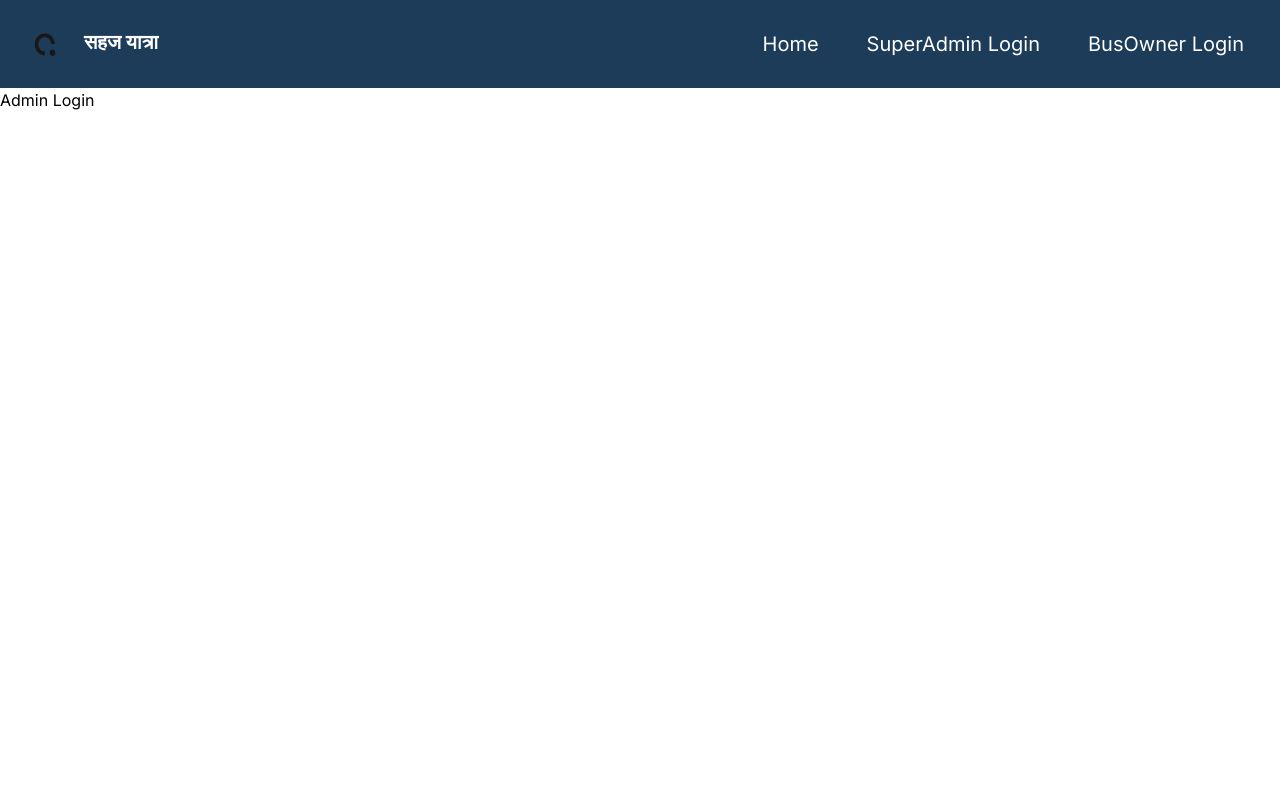
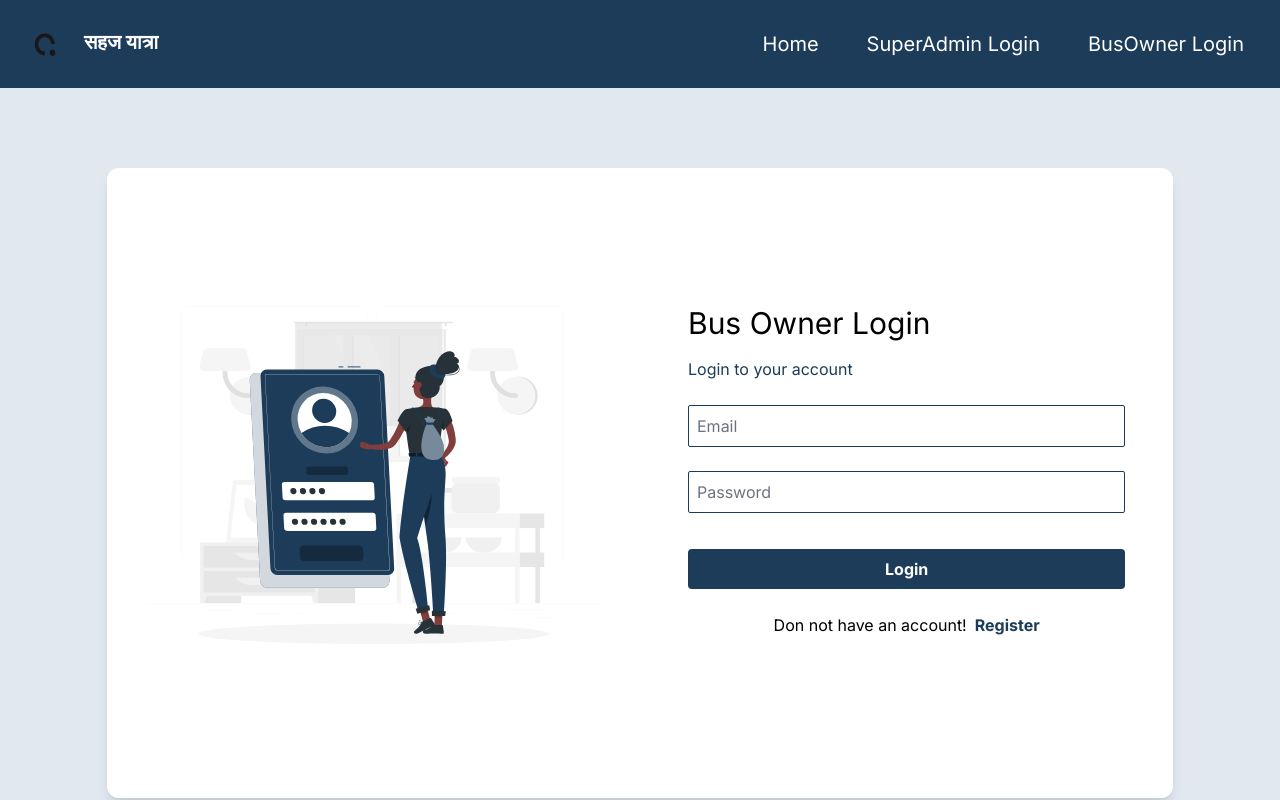
Before and after one commit to PramisGrg/Sahaj-Yatra, a Next.js app: page /auth/login/adminlogin in a window 1280 px wide. Shown: the top 800 px of the page. Built offline with nearby package versions, Linux system fonts and the light colour scheme.

Commit message:
Admin and SuperAdmion login

```diff
--- a/app/auth/login/adminlogin/page.js
+++ b/app/auth/login/adminlogin/page.js
@@ -1,11 +1,67 @@
 import React from "react";
 import Navbar from "@/components/Navbar";
+import Image from "next/image";
+import Login from "@/public/assets/Login.svg";
+import Link from "next/link";
+import Footer from "@/components/Footer";
 
 const page = () => {
   return (
     <div>
       <Navbar />
-      <h1>Admin Login</h1>
+      <section className="min-h-screen py-20 bg-slate-200">
+        <div className="container mx-auto">
+          <div className="items-center flex flex-col md:flex-row w-10/12 bg-white rounded-xl mx-auto shadow-lg">
+            <div className="w-full md:w-1/2 flex flex-col items-center justify-center p-10">
+              <Image
+                className="w-[550px] h-[550px]"
+                alt="Login picture"
+                src={Login}
+              />
+            </div>
+            <div className="w-full md:w-1/2 px-12">
+              <h2 className="text-3xl mb-4">Bus Owner Login</h2>
+              <p className="text-primary mb-4">Login to your account</p>
+              <form>
+                <div className="mt-6">
+                  <input
+                    type="text"
+                    placeholder="Email"
+                    className="border rounded-sm border-primary p-2 w-full"
+                    name="email"
+                  ></input>
+                </div>
+                <div className="mt-6">
+                  <input
+                    type="password"
+                    placeholder="Password"
+                    className="border rounded-sm border-primary p-2 w-full"
+                    name="password"
+                  ></input>
+                </div>
+                <div className="mt-6">
+                  <button
+                    type="submit"
+                    className="w-full bg-primary text-white hover:text-secondary font-bold p-2 mt-3 rounded items-center hover:scale-105 duration-300"
+                  >
+                    Login
+                  </button>
+                  <p className="flex justify-center my-6 items-center">
+                    Don not have an account!
+                    <Link
+                      className="text-primary hover:text-secondary font-bold ml-2"
+                      href="/auth/userregister"
+                    >
+                      Register
+                    </Link>
+                  </p>
+                </div>
+              </form>
+            </div>
+          </div>
+        </div>
+      </section>
+      <Footer />
     </div>
   );
 };
--- a/app/auth/login/superadminlogin/page.js
+++ b/app/auth/login/superadminlogin/page.js
@@ -1,9 +1,58 @@
 import React from "react";
+import Navbar from "@/components/Navbar";
+import Image from "next/image";
+import Login from "@/public/assets/Login.svg";
+import Link from "next/link";
+import Footer from "@/components/Footer";
 
 const page = () => {
   return (
     <div>
-      <h1>superadmin login</h1>
+      <Navbar />
+      <section className="min-h-screen py-20 bg-slate-200">
+        <div className="container mx-auto">
+          <div className="items-center flex flex-col md:flex-row w-10/12 bg-white rounded-xl mx-auto shadow-lg">
+            <div className="w-full md:w-1/2 flex flex-col items-center justify-center p-10">
+              <Image
+                className="w-[550px] h-[550px]"
+                alt="Login picture"
+                src={Login}
+              />
+            </div>
+            <div className="w-full md:w-1/2 px-12">
+              <h2 className="text-3xl mb-4">Super Admin Login</h2>
+              <p className="text-primary mb-4">Login to your account</p>
+              <form>
+                <div className="mt-6">
+                  <input
+                    type="text"
+                    placeholder="Email"
+                    className="border rounded-sm border-primary p-2 w-full"
+                    name="email"
+                  ></input>
+                </div>
+                <div className="mt-6">
+                  <input
+                    type="password"
+                    placeholder="Password"
+                    className="border rounded-sm border-primary p-2 w-full"
+                    name="password"
+                  ></input>
+                </div>
+                <div className="mt-6">
+                  <button
+                    type="submit"
+                    className="w-full bg-primary text-white hover:text-secondary font-bold p-2 mt-3 rounded items-center hover:scale-105 duration-300"
+                  >
+                    Login
+                  </button>
+                </div>
+              </form>
+            </div>
+          </div>
+        </div>
+      </section>
+      <Footer />
     </div>
   );
 };
--- a/components/Navbar.js
+++ b/components/Navbar.js
@@ -18,11 +18,11 @@ const Navbar = () => {
     },
     {
       title: "SuperAdmin Login",
-      link: "/superAdmin-login",
+      link: "/auth/login/superadminlogin",
     },
     {
       title: "BusOwner Login",
-      link: "/busOwner-login",
+      link: "/auth/login/adminlogin",
     },
   ];
 
```
Also changed, not shown: app/auth/register/adminregister/page.js (added), app/auth/register/superadminregister/page.js (added), app/auth/register/userregister/page.js (added).
